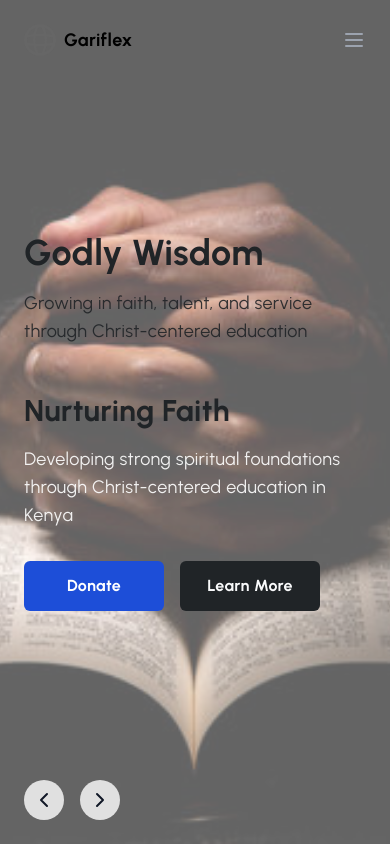
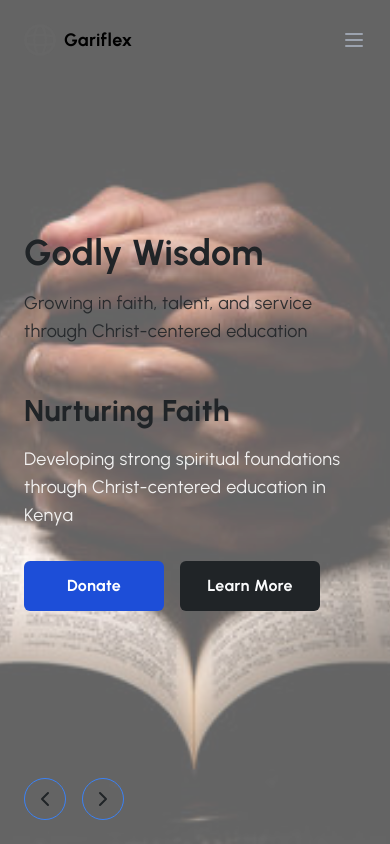
Before and after one commit to K-njeru/godly, a Next.js app: page / in a window 390 px wide. Shown: the top 844 px of the page. Built offline with nearby package versions, Linux system fonts and the light colour scheme.

Commit message:
`Update title in metadata and change button styles in HeroSection`

```diff
--- a/src/app/layout.tsx
+++ b/src/app/layout.tsx
@@ -12,7 +12,7 @@ const urbanist = Urbanist({
 
 // Metadata remains the same
 export const metadata: Metadata = {
-  title: "Gariflex",
+  title: "Godly Wisdom",
   description: "Rediscover the Joy of the Open Road",
 };
 
--- a/src/components/HeroSection.tsx
+++ b/src/components/HeroSection.tsx
@@ -134,23 +134,22 @@ export default function HeroSection() {
               setAutoplay(false)
             }}
             className="p-2 rounded-full
-              bg-white/80 dark:text-black
-             md:bg-transparent md:border md:border-blue-500
-             lg:bg-transparent lg:border lg:border-blue-500
-             hover:bg-foreground hover:text-background hover:border-transparent transition-colors"
+             bg-transparent border border-blue-500
+            hover:border-transparent hover:bg-blue-500 transition-colors"
             aria-label="Previous slide"
           >
-            <ChevronLeft className="h-6 w-6 text-gray-900 sm:text-white" />
+            <ChevronLeft className="h-6 w-6 text-foreground" />
           </button>
           <button
             onClick={() => {
               nextSlide()
               setAutoplay(false)
             }}
-            className="p-2 rounded-full bg-white/80 hover:bg-white transition-colors"
+            className="p-2 rounded-full bg-transparent border border-blue-500
+            hover:border-transparent hover:bg-blue-500 hover:bg-blue-500 transition-colors"
             aria-label="Next slide"
           >
-            <ChevronRight className="h-6 w-6 text-gray-900" />
+            <ChevronRight className="h-6 w-6 text-foreground" />
           </button>
         </div>
       </div>
```
